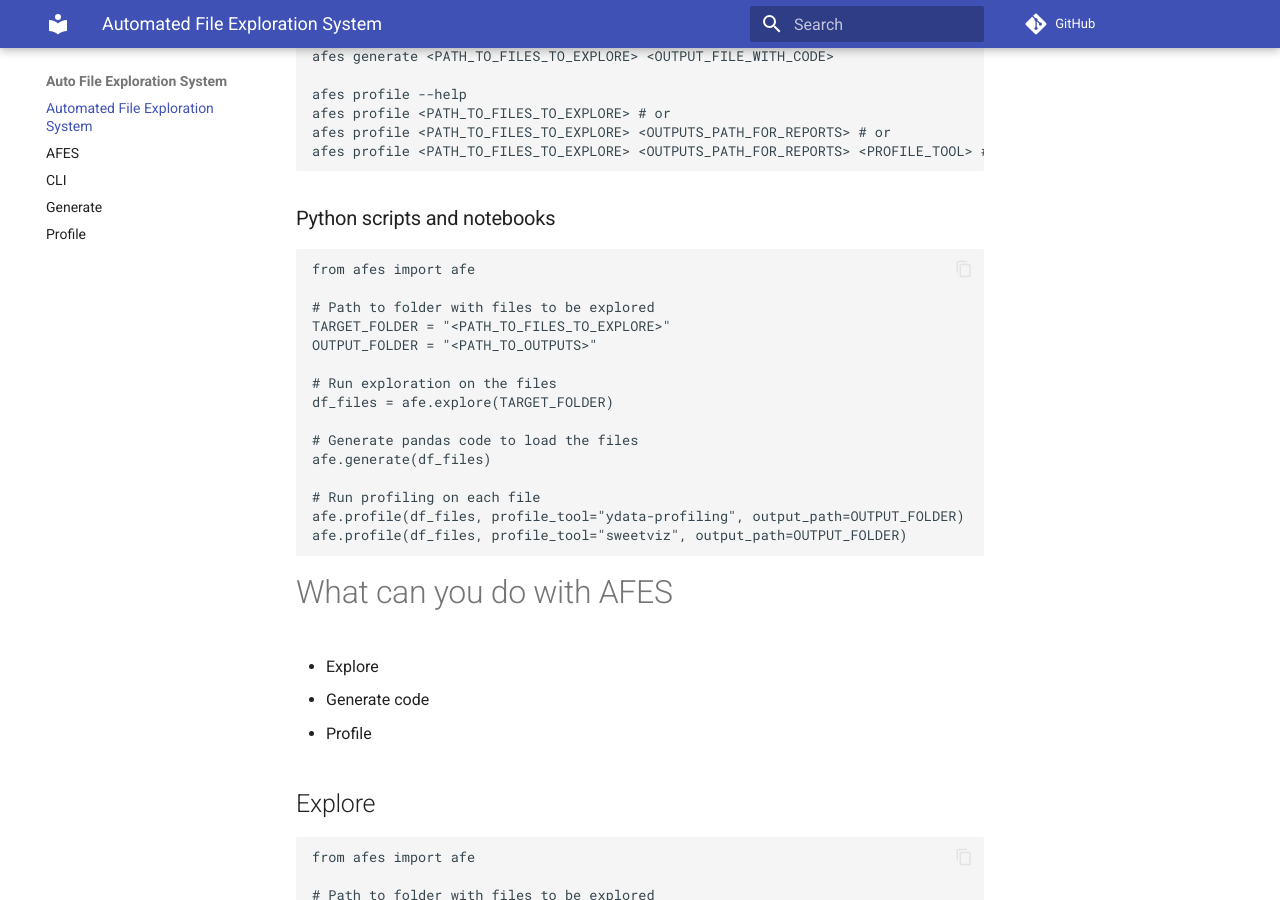
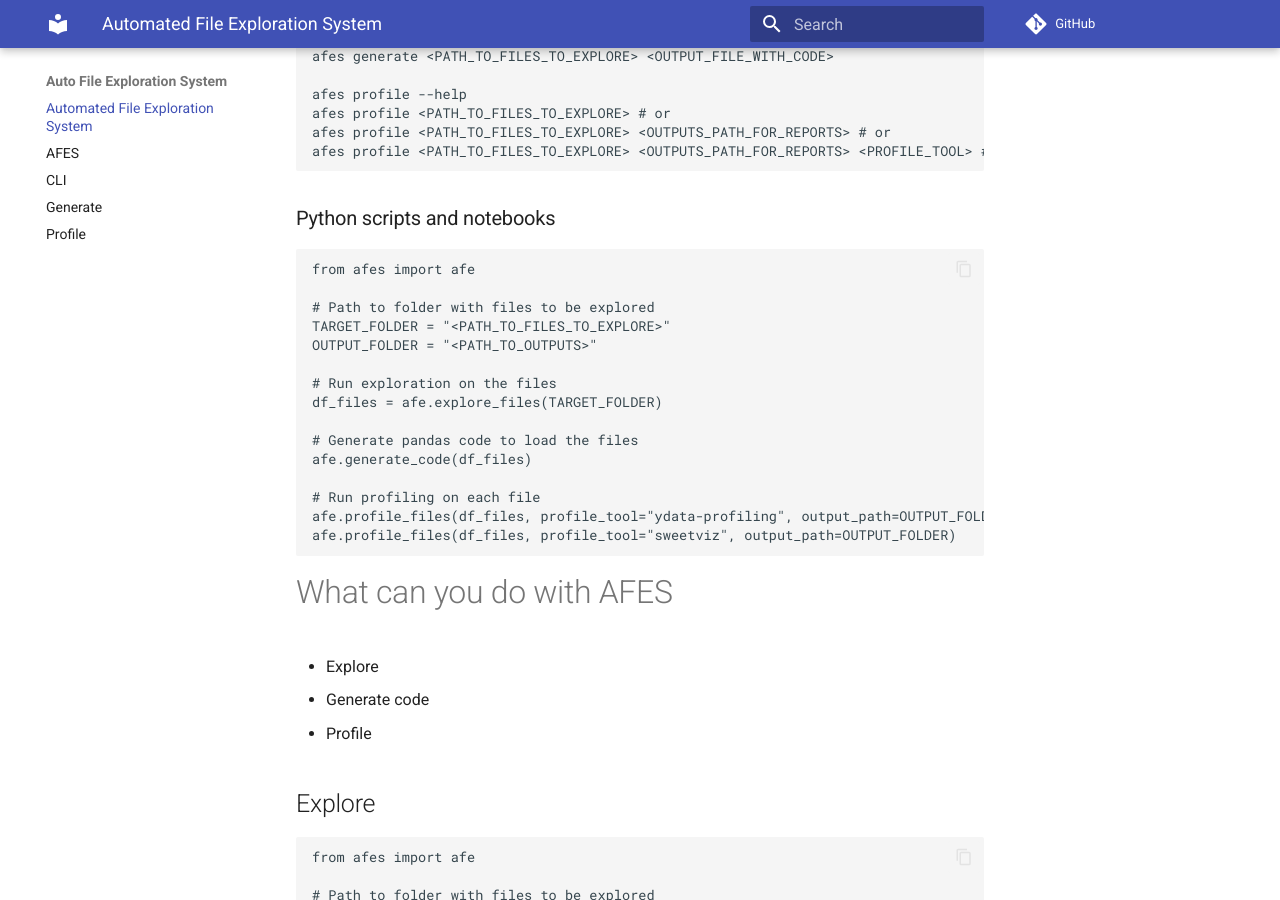
Before and after one commit to darenasc/auto-fes, an MkDocs documentation site: the page built from docs/index.md, in a window 1280 px wide and 900 px high, scrolled down 663 px. Built offline with MkDocs 1.6.1 and Material for MkDocs 9.7.7, drawn with Linux system fonts in a browser that asks for light colours; comment, search, counter and statistics services are not loaded.

Commit message:
Update documentation

````diff
--- a/docs/index.md
+++ b/docs/index.md
@@ -43,14 +43,14 @@ TARGET_FOLDER = "<PATH_TO_FILES_TO_EXPLORE>"
 OUTPUT_FOLDER = "<PATH_TO_OUTPUTS>"
 
 # Run exploration on the files
-df_files = afe.explore(TARGET_FOLDER)
+df_files = afe.explore_files(TARGET_FOLDER)
 
 # Generate pandas code to load the files
-afe.generate(df_files)
+afe.generate_code(df_files)
 
 # Run profiling on each file
-afe.profile(df_files, profile_tool="ydata-profiling", output_path=OUTPUT_FOLDER)
-afe.profile(df_files, profile_tool="sweetviz", output_path=OUTPUT_FOLDER)
+afe.profile_files(df_files, profile_tool="ydata-profiling", output_path=OUTPUT_FOLDER)
+afe.profile_files(df_files, profile_tool="sweetviz", output_path=OUTPUT_FOLDER)
 ```
 
 # What can you do with AFES
````
Also changed, not shown: README.md (+4 -4 lines).
